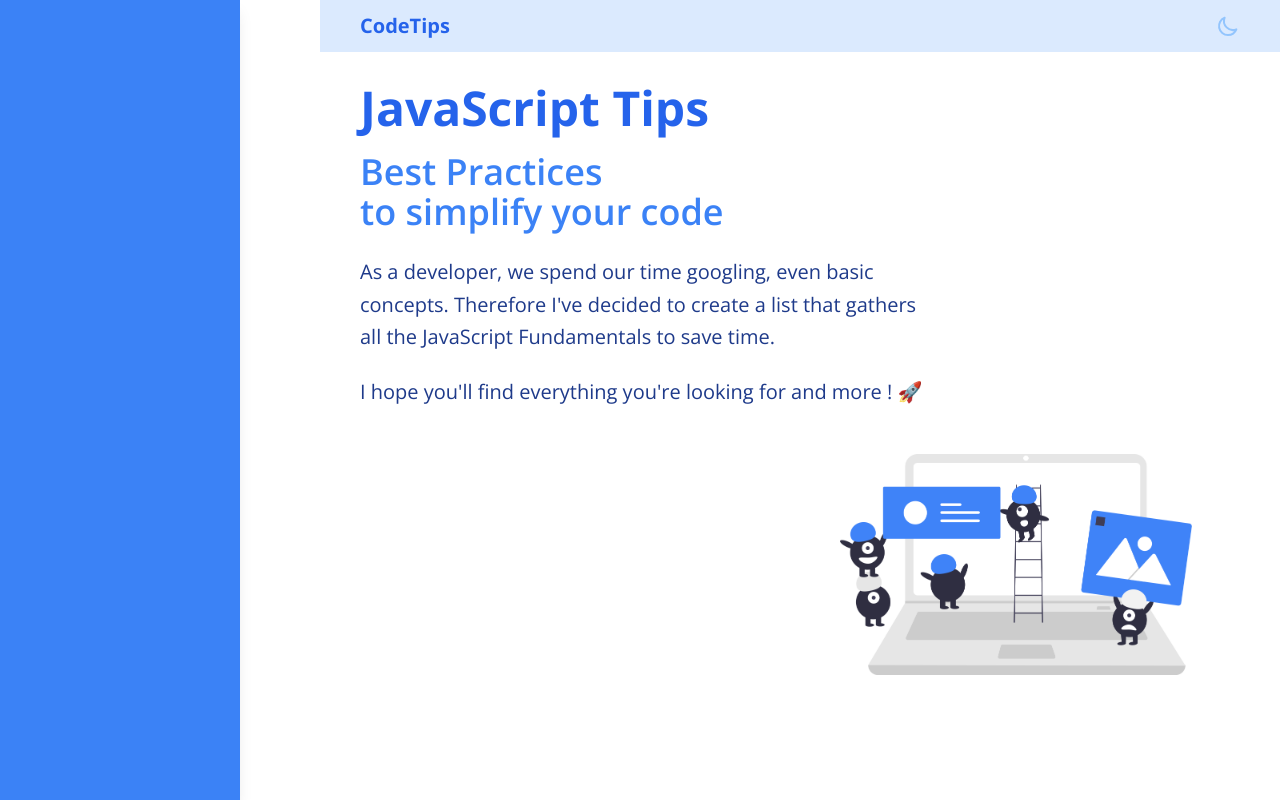
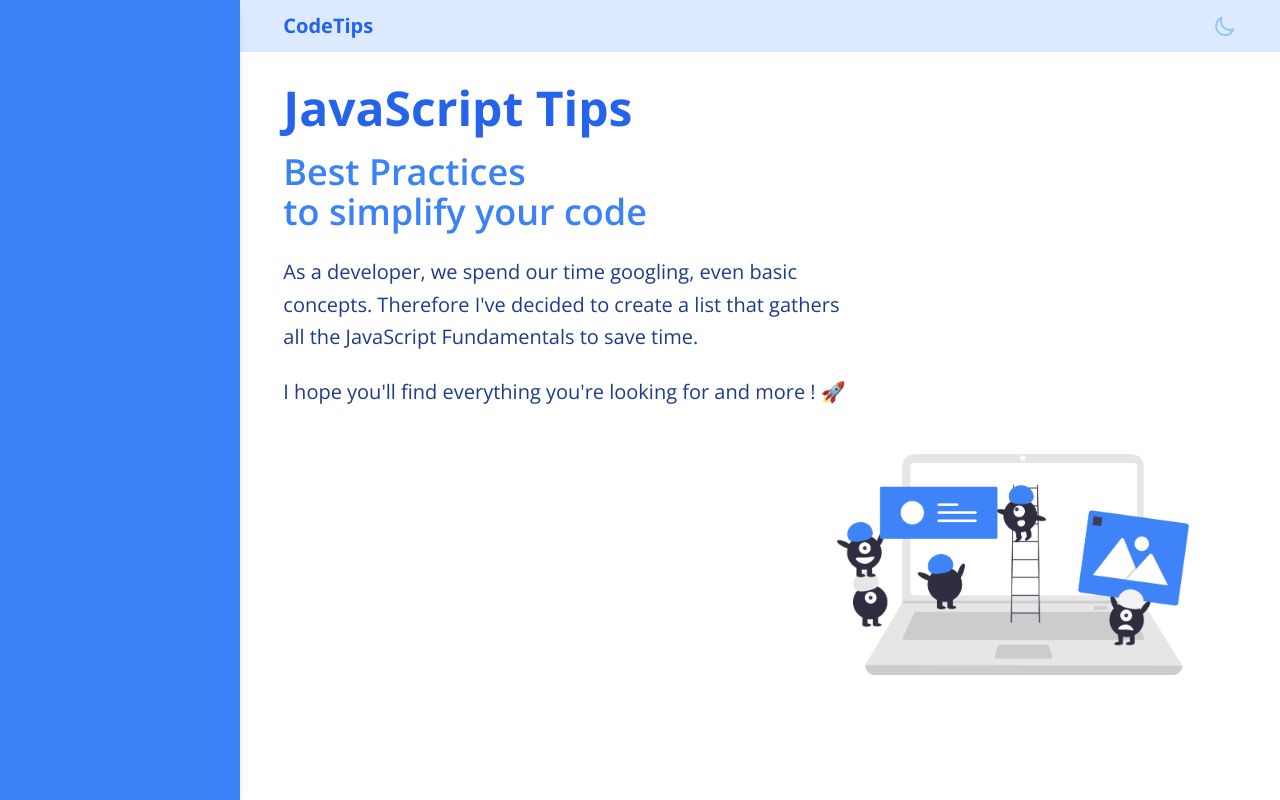
Before and after one commit to o-louis/CodeTips, a Next.js app: page / in a window 1280 px wide. Built offline with nearby package versions, Linux system fonts and the light colour scheme.

Commit message:
fix(margin): Revert change ml-80 to ml-60

```diff
--- a/components/Layout.js
+++ b/components/Layout.js
@@ -51,7 +51,7 @@
           darkMode={darkMode}
           toggleDarkMode={toggleDarkMode}
         />
-        <div className="w-full md:ml-80">
+        <div className="w-full md:ml-60">
           <Header
             openMenu={openMenu}
             darkMode={darkMode}
```
